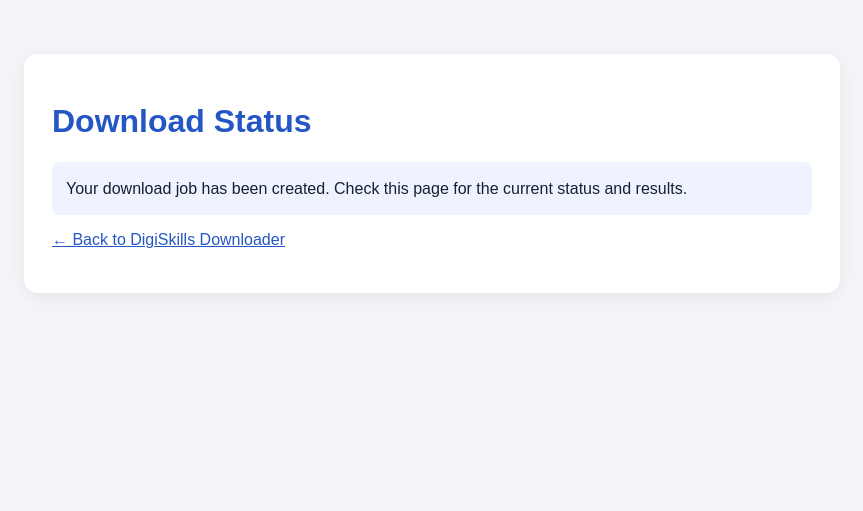
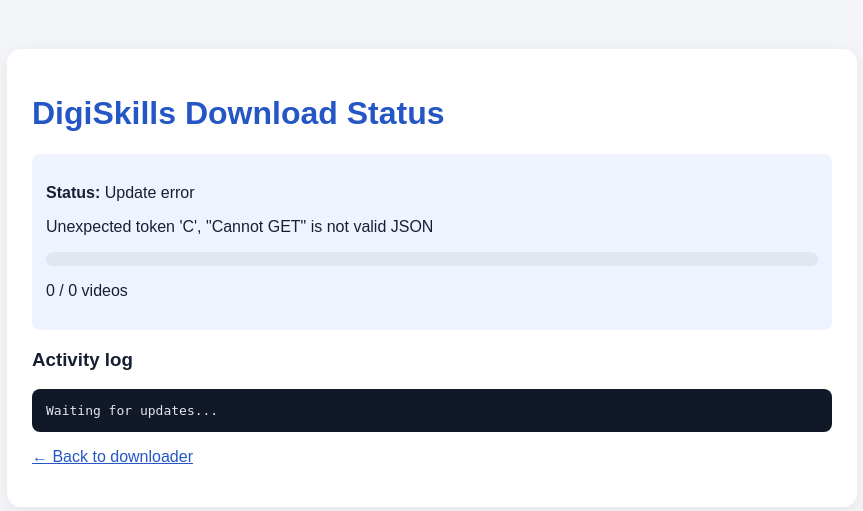
Before and after one commit to dev-saqlain/digiskills-downloader, a Flask app: template templates/job.html in a window 1280 px wide. Shown: the top 511 px of the page, without its empty margins (208-1071 px from the left). Run offline with Flask 3, Linux system fonts and the light colour scheme; the template is opened without the code that fills it: most values are stand-ins (such as "Sample title", 1, 10 or a date in 2020).

Commit message:
Update job.html

```diff
--- a/templates/job.html
+++ b/templates/job.html
@@ -6,18 +6,80 @@
   <meta name="viewport" content="width=device-width, initial-scale=1">
   <title>Download Status - DigiSkills</title>
   <style>
-    body { font-family: Arial, sans-serif; background:#f3f5f9; margin:0; padding:24px; color:#172033; }
-    main { max-width:760px; margin:30px auto; background:white; padding:28px; border-radius:14px; box-shadow:0 4px 20px #0001; }
-    h1 { color:#2457c5; }
-    a { color:#2457c5; }
-    .note { padding:14px; background:#eef3ff; border-radius:8px; line-height:1.6; }
+    body { font-family: Arial, sans-serif; background: #f3f5f9; margin: 0; padding: 24px; color: #172033; }
+    main { max-width: 800px; margin: 25px auto; background: white; padding: 25px; border-radius: 14px; box-shadow: 0 4px 20px #0001; }
+    h1 { color: #2457c5; }
+    .panel { background: #eef3ff; padding: 14px; border-radius: 8px; margin: 14px 0; }
+    .bar { height: 14px; background: #e2e6ee; border-radius: 10px; overflow: hidden; }
+    #fill { height: 100%; width: 0%; background: #2457c5; transition: width .3s; }
+    pre { white-space: pre-wrap; overflow-wrap: anywhere; background: #111827; color: #e5e7eb; padding: 14px; border-radius: 8px; max-height: 350px; overflow: auto; }
+    a, button { color: #2457c5; }
+    .button { display: inline-block; background: #2457c5; color: white; padding: 11px 16px; border-radius: 7px; text-decoration: none; margin: 8px 8px 8px 0; }
   </style>
 </head>
 <body>
 <main>
-  <h1>Download Status</h1>
-  <p class="note">Your download job has been created. Check this page for the current status and results.</p>
-  <p><a href="/">← Back to DigiSkills Downloader</a></p>
+  <h1>DigiSkills Download Status</h1>
+  <div class="panel">
+    <p><strong>Status:</strong> <span id="status">Loading...</span></p>
+    <p id="message">Please wait...</p>
+    <div class="bar"><div id="fill"></div></div>
+    <p id="count">0 / 0 videos</p>
+    <p id="result"></p>
+  </div>
+
+  <div id="links"></div>
+  <h3>Activity log</h3>
+  <pre id="logs">Waiting for updates...</pre>
+  <p><a href="/">← Back to downloader</a></p>
 </main>
+
+<script>
+const jobId = {{ job_id | tojson }};
+async function refreshJob() {
+  try {
+    const response = await fetch("/api/job/" + encodeURIComponent(jobId));
+    const job = await response.json();
+    if (!response.ok) throw new Error(job.error || "Could not load job");
+
+    document.getElementById("status").textContent = job.status || "unknown";
+    document.getElementById("message").textContent = job.message || "";
+    const total = Number(job.total || 0);
+    const current = Number(job.current || 0);
+    const percent = total ? Math.min(100, Math.round(current / total * 100)) : 0;
+    document.getElementById("fill").style.width = percent + "%";
+    document.getElementById("count").textContent = current + " / " + total + " videos";
+    document.getElementById("result").textContent =
+      "Successful: " + (job.success || 0) + " | Failed: " + (job.failed || 0);
+    document.getElementById("logs").textContent =
+      (job.logs || []).join("\n") || "No log entries yet.";
+
+    const links = document.getElementById("links");
+    links.innerHTML = "";
+    if (job.status === "done") {
+      if (job.zip_ready) {
+        const a = document.createElement("a");
+        a.className = "button";
+        a.href = "/download/" + encodeURIComponent(jobId);
+        a.textContent = "Download ZIP";
+        links.appendChild(a);
+      }
+      const report = document.createElement("a");
+      report.className = "button";
+      report.href = "/report/" + encodeURIComponent(jobId);
+      report.textContent = "Download CSV Report";
+      links.appendChild(report);
+    }
+    if (job.status === "running" || job.status === "queued") {
+      setTimeout(refreshJob, 3000);
+    }
+  } catch (error) {
+    document.getElementById("status").textContent = "Update error";
+    document.getElementById("message").textContent = error.message;
+    setTimeout(refreshJob, 5000);
+  }
+}
+refreshJob();
+</script>
 </body>
 </html>
```
